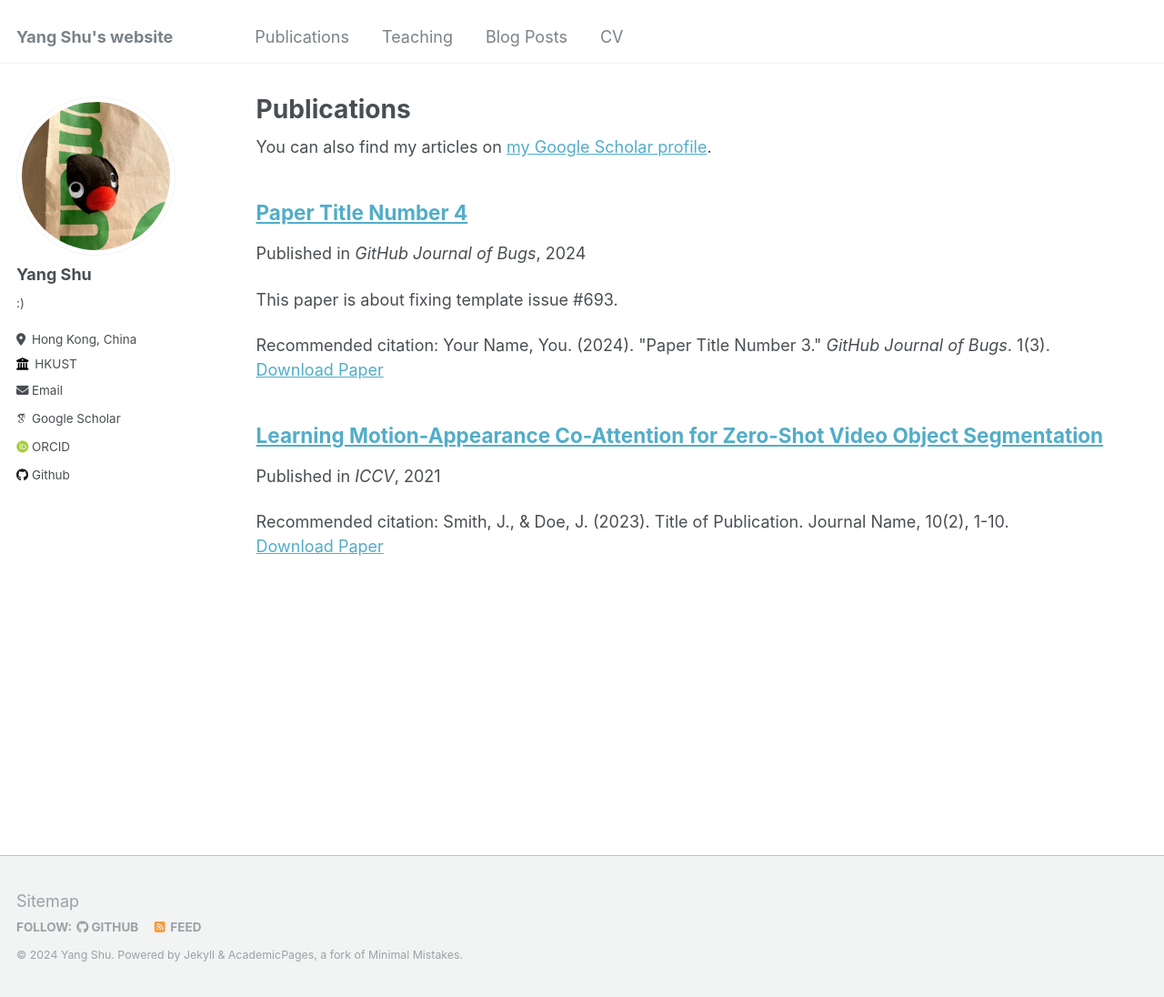
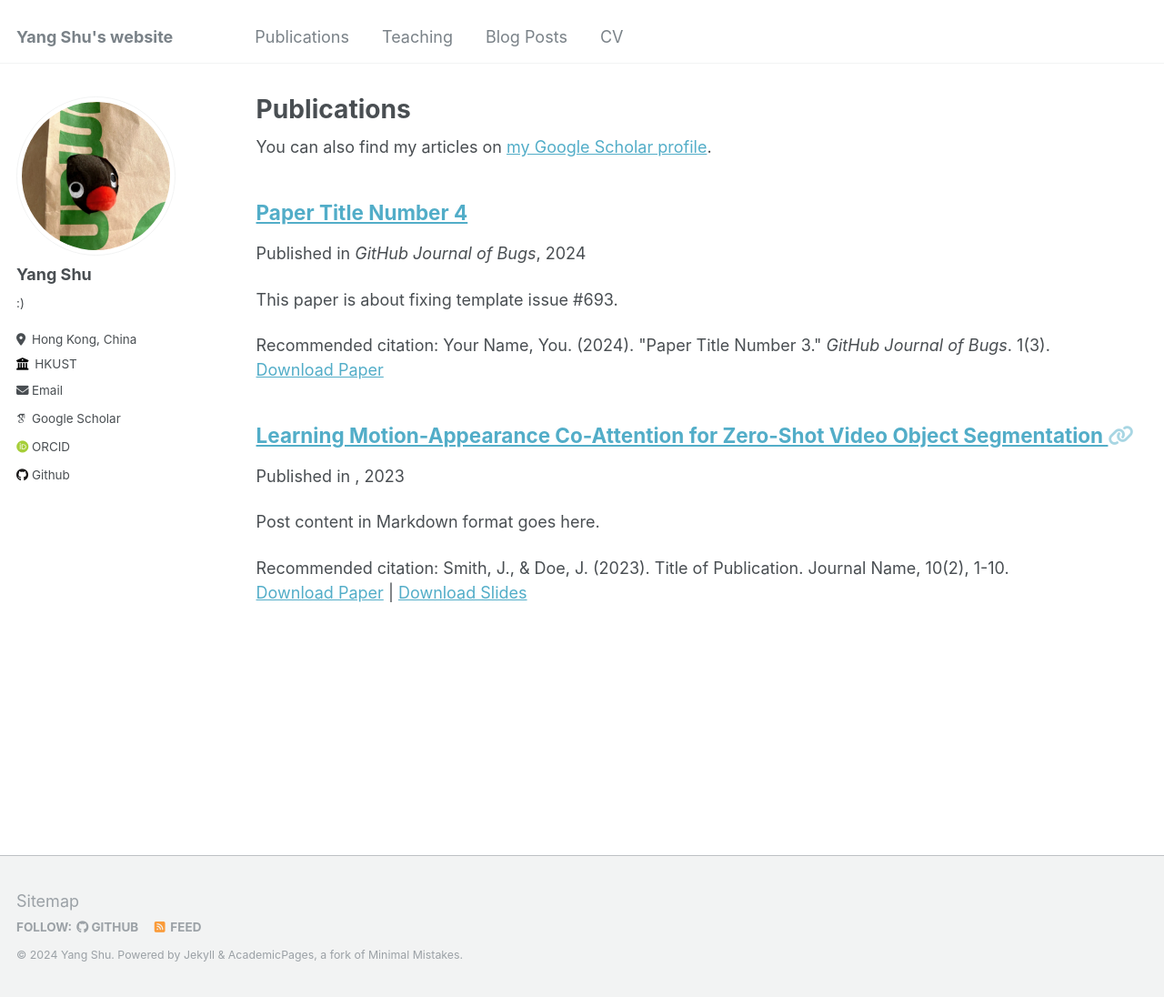
Before and after one commit to isyangshu/isyangshu.github.io, a Jekyll site: the page built from _pages/publications.md, in a window 1280 px wide and 1096 px high. Shown: the whole window at 91% size. Built offline with Jekyll 4.4.1, drawn with Linux system fonts in a browser that asks for light colours; some web fonts are replaced.

Commit message:
Update 2009-10-01-paper-title-number-1.md

```diff
--- a/_publications/2009-10-01-paper-title-number-1.md
+++ b/_publications/2009-10-01-paper-title-number-1.md
@@ -1,12 +1,15 @@
 ---
 layout: archive-single
 title: "Learning Motion-Appearance Co-Attention for Zero-Shot Video Object Segmentation"
-date: 2021-01-01
-venue: ICCV
+date: 2023-05-01
 header:
   teaser: /assets/images/teaser.jpg
+link: https://example.com # optional external link for the post title
 collection: publications # or "teaching"
 permalink: /publications/post-title
 citation: "Smith, J., & Doe, J. (2023). Title of Publication. Journal Name, 10(2), 1-10."
 paperurl: /assets/papers/paper.pdf # optional, link to the paper
+slidesurl: /assets/slides/slides.pdf # optional, link to the slides
 ---
+
+Post content in Markdown format goes here.
```
